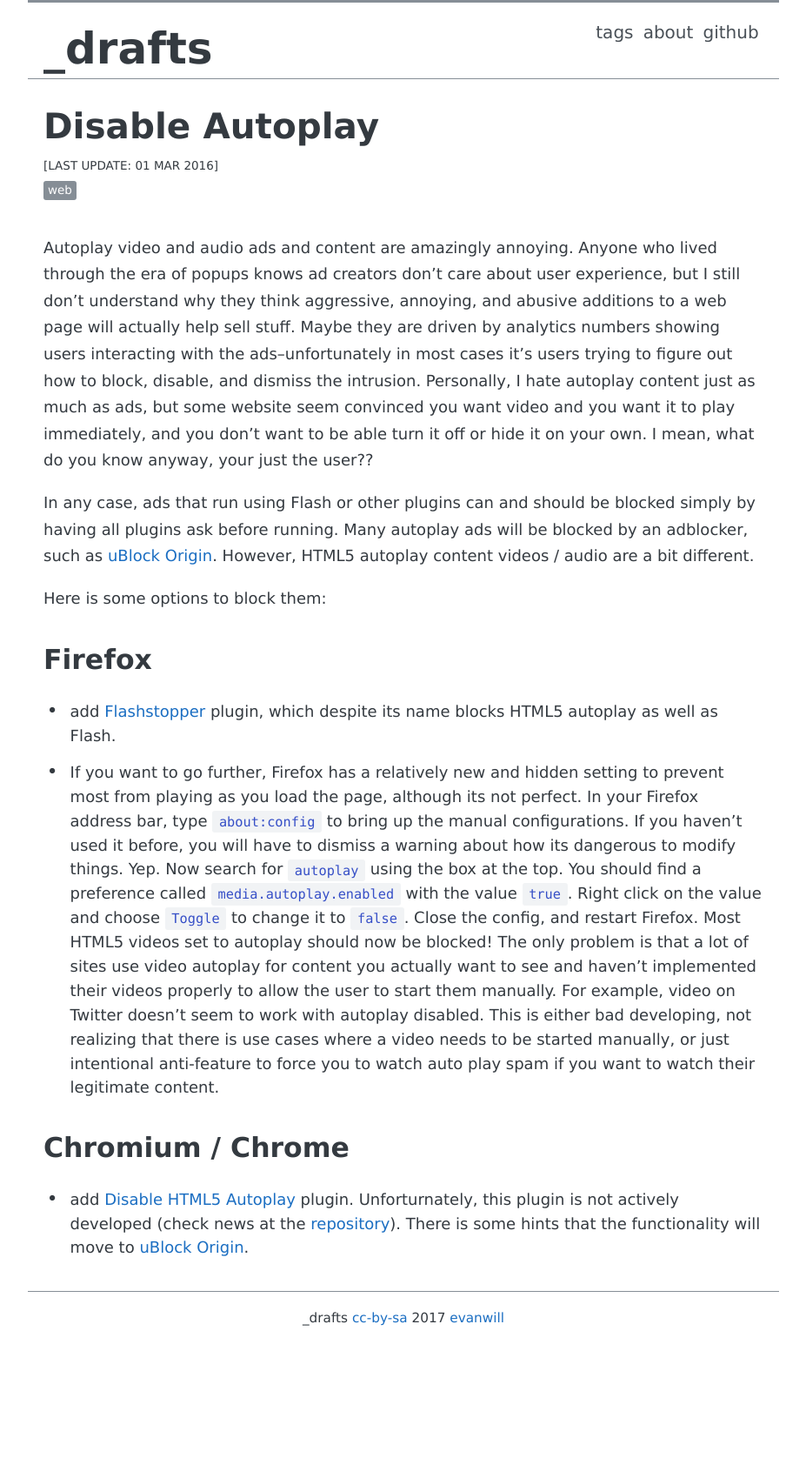
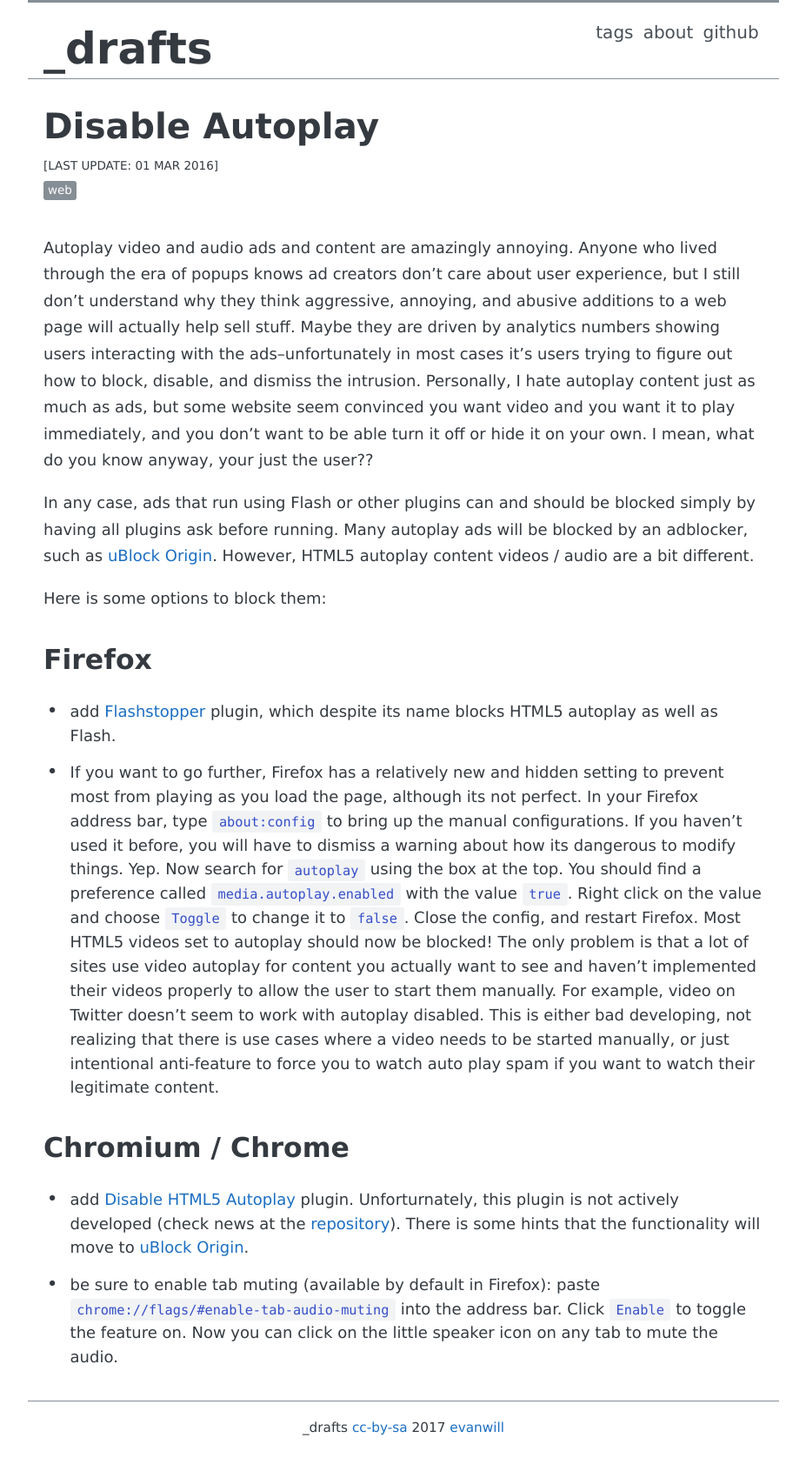
Before and after one commit to evanwill/_drafts, a Jekyll site: the page built from _notes/autoplay.md, in a window 1280 px wide. Shown: the whole page at 87% size, without its empty margins (176-1103 px from the left). Built offline with Jekyll 4.4.1, drawn with Linux system fonts in a browser that asks for light colours; before the commit the page ends 1550 px from its top, so only the background shows below that.

Commit message:
autoplay

```diff
--- a/_notes/autoplay.md
+++ b/_notes/autoplay.md
@@ -25,3 +25,4 @@ Most HTML5 videos set to autoplay should now be blocked! The only problem is tha
 ## Chromium / Chrome
 
 - add [Disable HTML5 Autoplay](https://chrome.google.com/webstore/detail/disable-html5-autoplay/efdhoaajjjgckpbkoglidkeendpkolai) plugin. Unforturnately, this plugin is not actively developed (check news at the [repository](https://github.com/Eloston/disable-html5-autoplay)). There is some hints that the functionality will move to [uBlock Origin](https://github.com/gorhill/uBlock).
+- be sure to enable tab muting (available by default in Firefox): paste `chrome://flags/#enable-tab-audio-muting` into the address bar. Click `Enable` to toggle the feature on. Now you can click on the little speaker icon on any tab to mute the audio.
```
